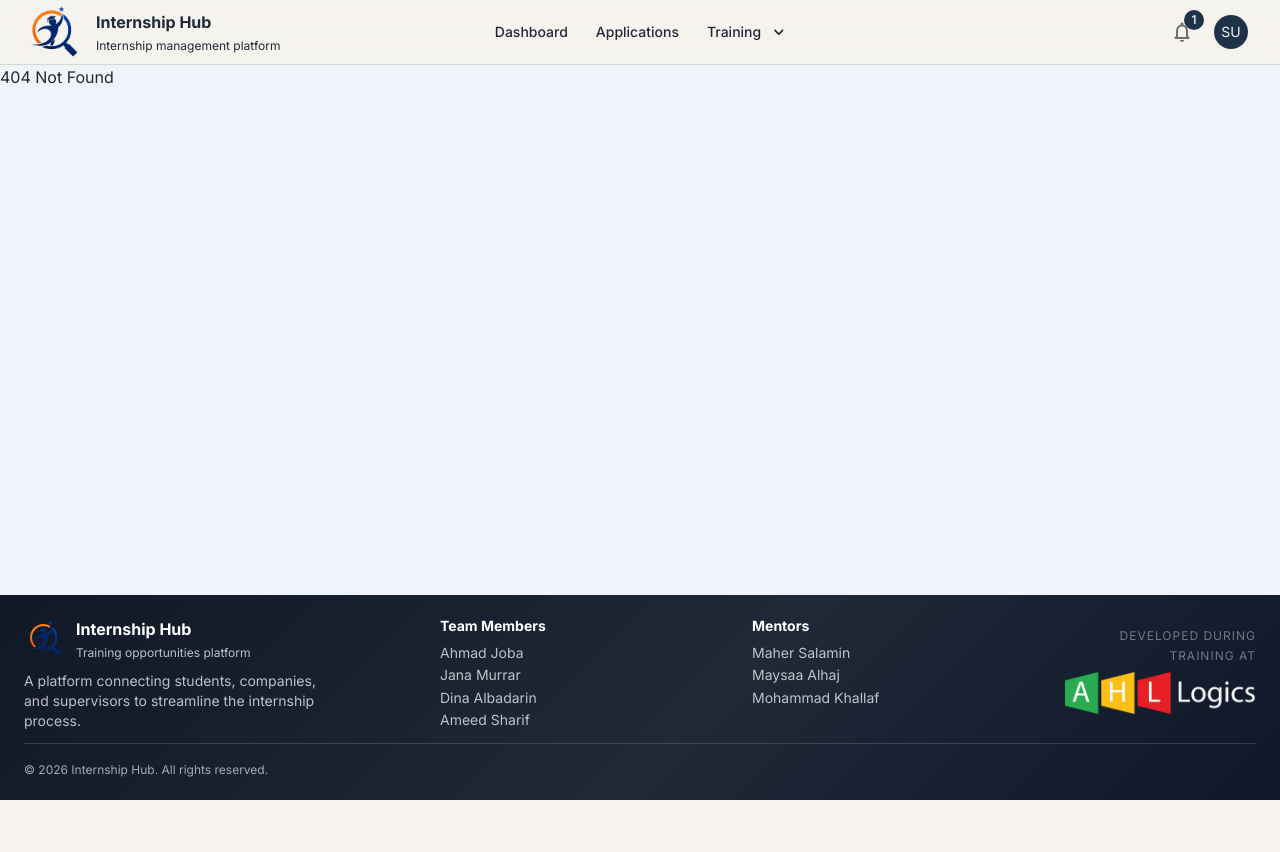
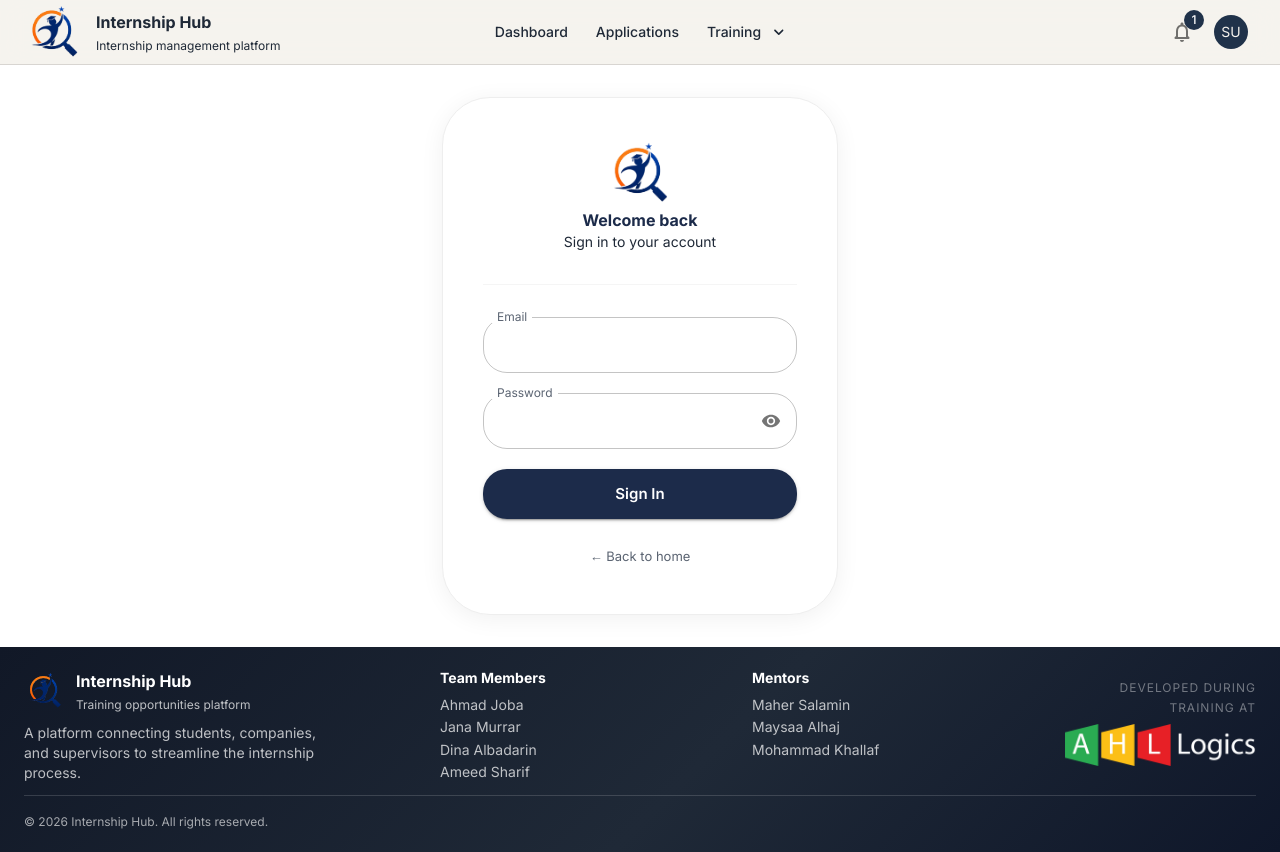
Before and after one commit to AHL-Group2-project/training-opportunities-website, a React (Vite) app in the folder frontend/: page /login in a window 1280 px wide. Before the commit the page ends 800 px from the top, so only its background shows below. Built offline with nearby package versions, Linux system fonts and the light colour scheme.

Commit message:
feat: add login page

```diff
--- /dev/null
+++ b/frontend/src/pages/auth/LoginPage.tsx
@@ -0,0 +1,197 @@
+import { useState } from "react";
+import {
+  Box,
+  Button,
+  Container,
+  Divider,
+  IconButton,
+  InputAdornment,
+  Stack,
+  TextField,
+  Typography,
+} from "@mui/material";
+import VisibilityIcon from "@mui/icons-material/Visibility";
+import VisibilityOffIcon from "@mui/icons-material/VisibilityOff";
+import { useNavigate } from "react-router-dom";
+import logo from "../../assets/images/logo.png";
+
+function LoginPage() {
+  const navigate = useNavigate();
+  const [showPassword, setShowPassword] = useState(false);
+  const [loading, setLoading] = useState(false);
+  const [form, setForm] = useState({ email: "", password: "" });
+  const [error, setError] = useState("");
+
+  const handleSubmit = async () => {
+    setError("");
+    if (!form.email || !form.password) {
+      setError("Please fill in all fields.");
+      return;
+    }
+    setLoading(true);
+
+    //TODO: Implement actual login logic here (API call)
+
+    setTimeout(() => {
+      setLoading(false);
+      setError("Invalid email or password.");
+    }, 1000);
+  };
+
+  return (
+    <Box
+      sx={{
+        minHeight: "calc(100vh - 270px)",
+        backgroundColor: "white",
+        display: "flex",
+        alignItems: "center",
+        justifyContent: "center",
+        py: 4,
+      }}
+    >
+      <Container maxWidth="xs">
+        <Box
+          sx={{
+            backgroundColor: "white",
+            borderRadius: 4,
+            border: "1px solid",
+            borderColor: "grey.200",
+            boxShadow: "0 4px 24px rgba(0,0,0,0.06)",
+            p: { xs: 3, sm: 5 },
+          }}
+        >
+          <Stack spacing={4}>
+            {/* Logo */}
+            <Stack sx={{ spacing: 1.5, alignItems: "center" }}>
+              <Box
+                component="img"
+                src={logo}
+                alt="Internship Hub"
+                sx={{ height: 70, objectFit: "contain" }}
+              />
+              <Stack sx={{ spacing: 0.5, alignItems: "center" }}>
+                <Typography
+                  sx={{ variant: "h6", fontWeight: 700, color: "#1C2B4A" }}
+                >
+                  Welcome back
+                </Typography>
+                <Typography variant="body2" color="text.secondary">
+                  Sign in to your account
+                </Typography>
+              </Stack>
+            </Stack>
+
+            <Divider sx={{ borderColor: "grey.100" }} />
+
+            {/* Form */}
+            <Stack spacing={2.5}>
+              <TextField
+                label="Email"
+                type="email"
+                fullWidth
+                value={form.email}
+                onChange={(e) =>
+                  setForm((prev) => ({ ...prev, email: e.target.value }))
+                }
+                slotProps={{ inputLabel: { shrink: true } }}
+                sx={{
+                  "& .MuiOutlinedInput-root": {
+                    borderRadius: 2,
+                    "&:hover fieldset": { borderColor: "#4A90D9" },
+                    "&.Mui-focused fieldset": { borderColor: "#1C2B4A" },
+                  },
+                  "& label.Mui-focused": { color: "#1C2B4A" },
+                }}
+              />
+
+              <TextField
+                label="Password"
+                type={showPassword ? "text" : "password"}
+                fullWidth
+                value={form.password}
+                onChange={(e) =>
+                  setForm((prev) => ({ ...prev, password: e.target.value }))
+                }
+
+                slotProps={{
+                  inputLabel: { shrink: true },
+                  input: {
+                    endAdornment: (
+                      <InputAdornment position="end">
+                        <IconButton
+                          onClick={() => setShowPassword(!showPassword)}
+                          edge="end"
+                          size="small"
+                        >
+                          {showPassword ? (
+                            <VisibilityOffIcon fontSize="small" />
+                          ) : (
+                            <VisibilityIcon fontSize="small" />
+                          )}
+                        </IconButton>
+                      </InputAdornment>
+                    ),
+                  },
+                }}
+                sx={{
+                  "& .MuiOutlinedInput-root": {
+                    borderRadius: 2,
+                    "&:hover fieldset": { borderColor: "#4A90D9" },
+                    "&.Mui-focused fieldset": { borderColor: "#1C2B4A" },
+                  },
+                  "& label.Mui-focused": { color: "#1C2B4A" },
+                }}
+              />
+
+              {error && (
+                <Typography variant="caption" sx={{ color: "error.main" }}>
+                  {error}
+                </Typography>
+              )}
+
+              <Button
+                variant="contained"
+                fullWidth
+                size="large"
+                onClick={handleSubmit}
+                disabled={loading}
+                sx={{
+                  bgcolor: "#1C2B4A",
+                  fontWeight: 600,
+                  py: 1.5,
+                  borderRadius: 2,
+                  "&:hover": { bgcolor: "#2a3f6b" },
+                  "&.Mui-disabled": {
+                    bgcolor: "grey.300",
+                    color: "grey.500",
+                  },
+                }}
+              >
+                {loading ? "Signing in..." : "Sign In"}
+              </Button>
+
+              <Button
+                variant="text"
+                fullWidth
+                onClick={() => navigate("/")}
+                sx={{
+                  color: "text.secondary",
+                  fontWeight: 400,
+                  fontSize: 13,
+                  "&:hover": {
+                    backgroundColor: "transparent",
+                    color: "#1C2B4A",
+                  },
+                }}
+              >
+                ← Back to home
+              </Button>
+            </Stack>
+          </Stack>
+        </Box>
+      </Container>
+    </Box>
+  );
+}
+
+export default LoginPage;
--- a/frontend/src/routes/AppRouter.tsx
+++ b/frontend/src/routes/AppRouter.tsx
@@ -4,6 +4,7 @@ import Navbar from "../components/layout/Navbar/Navbar";
 import Footer from "../components/layout/Footer/Footer";
 import type { UserRole } from "../components/layout/navigation";
 import LandingPage from "../pages/public/LandingPage/LandingPage";
+import LoginPage from "../pages/auth/LoginPage";
 
 function AppRouter() {
   //test navbar
@@ -32,6 +33,7 @@ function AppRouter() {
         >
           <Routes>
             <Route path="/" element={<LandingPage />} />
+            <Route path="/login" element={<LoginPage />} />
             <Route path="*" element={<div>404 Not Found</div>} />
           </Routes>
         </Box>
```
